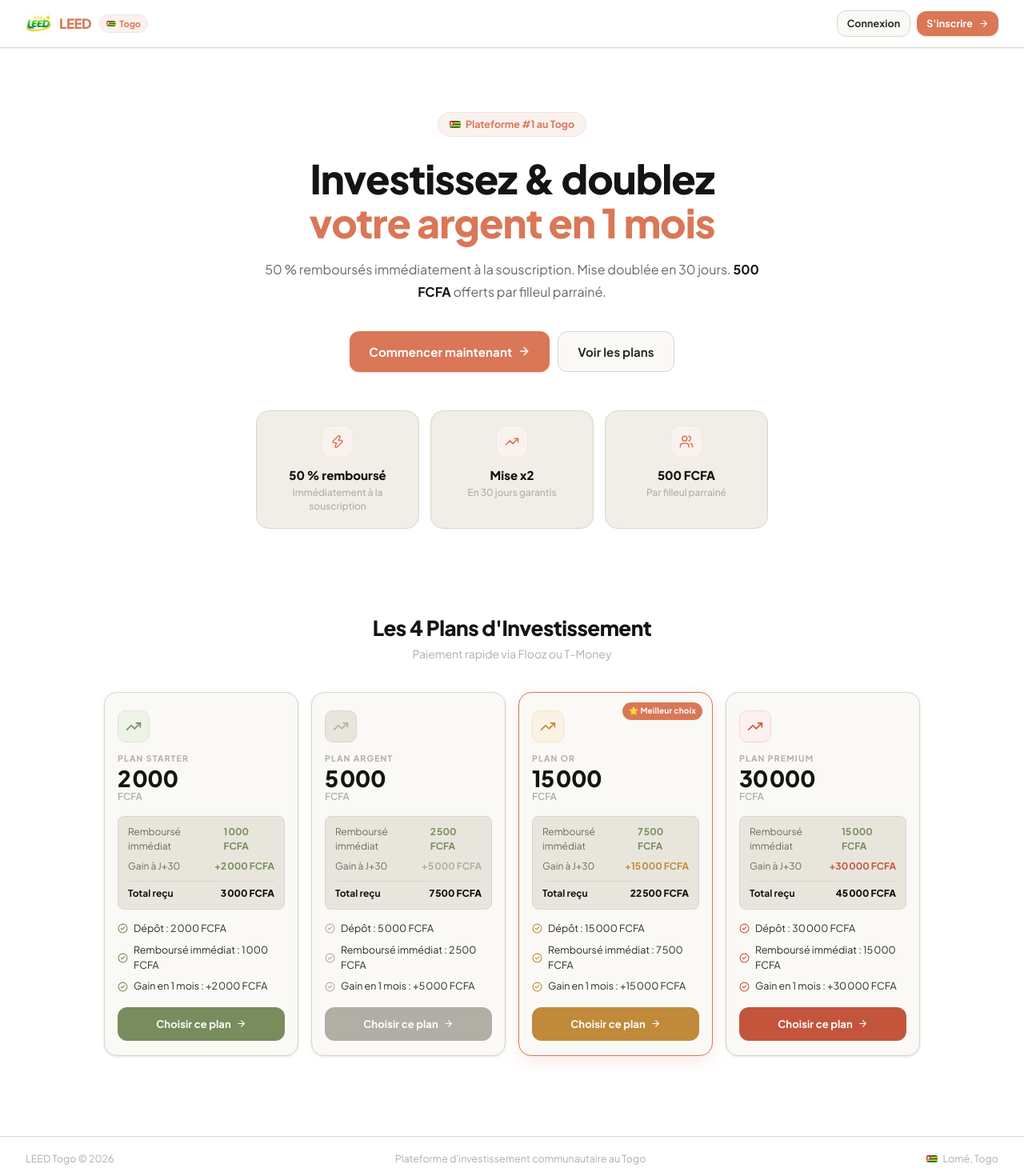
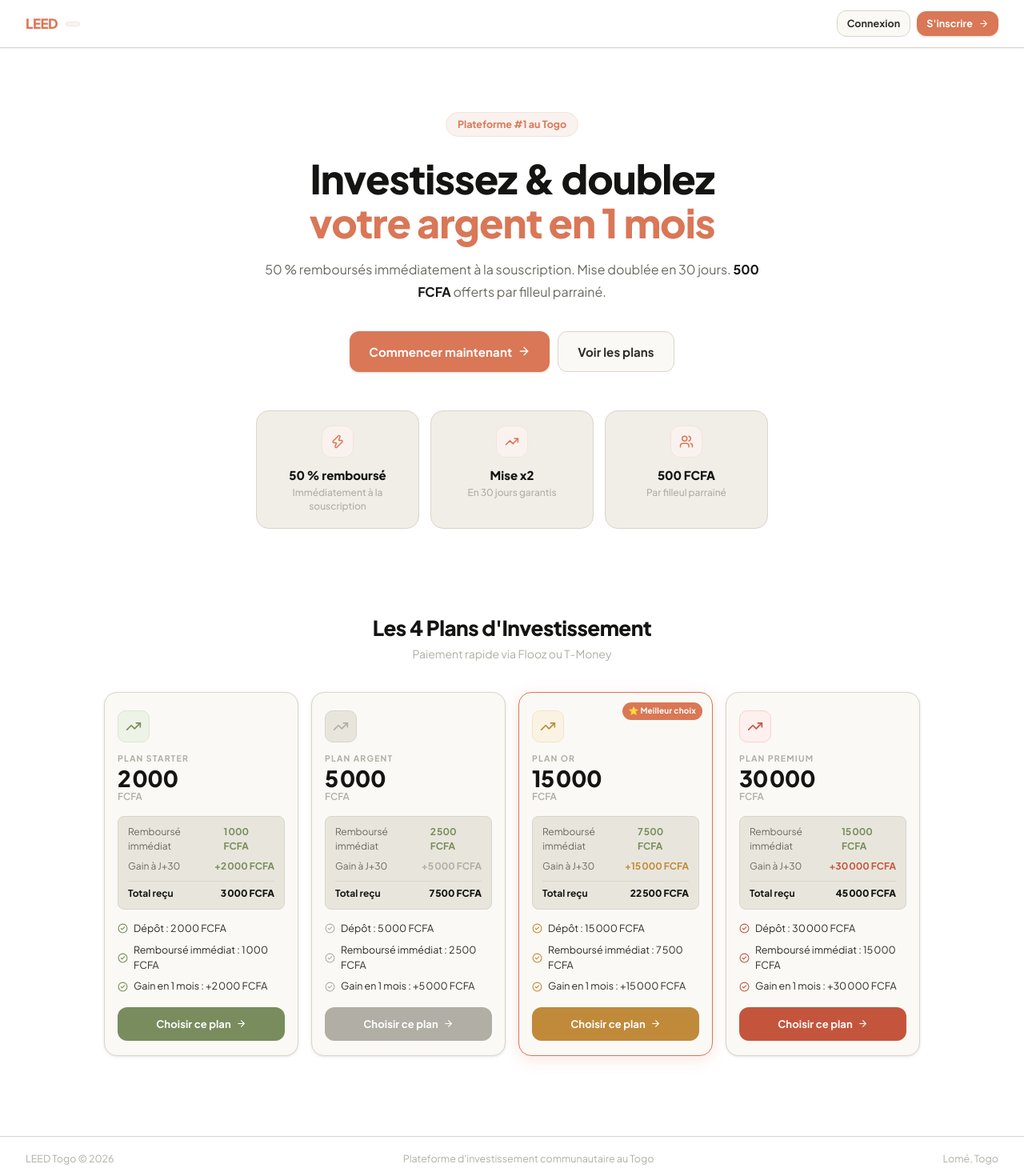
Before and after one commit to machideau/ledy, a Next.js app: page / in a window 1280 px wide. Shown: the top 1470 px of the page at 80% size. Built offline with nearby package versions, Linux system fonts and the light colour scheme.

Commit message:
sup drapeau

```diff
--- a/src/app/page.tsx
+++ b/src/app/page.tsx
@@ -26,10 +26,9 @@ export default function LandingPage() {
       {/* ── NAV ── */}
       <nav style={{ padding: '0 32px', height: '60px', display: 'flex', alignItems: 'center', justifyContent: 'space-between', borderBottom: '1px solid var(--border)', background: '#fff', position: 'sticky', top: 0, zIndex: 50, boxShadow: 'var(--shadow-xs)' }}>
         <div style={{ display: 'flex', alignItems: 'center', gap: '10px' }}>
-          <Image src="/logo.jpeg" alt="LEED" width={32} height={32} style={{ borderRadius: '8px' }} />
+          {/* <Image src="/logo.jpeg" alt="LEED" width={32} height={32} style={{ borderRadius: '8px' }} /> */}
           <span style={{ fontSize: '17px', fontWeight: 900, color: 'var(--primary)', letterSpacing: '-0.4px' }}>LEED</span>
           <div style={{ padding: '2px 8px', background: 'var(--primary-pale)', border: '1px solid var(--primary-light)', borderRadius: '20px', fontSize: '11px', fontWeight: 700, color: 'var(--primary)', display: 'flex', alignItems: 'center', gap: '4px' }}>
-            <TogoFlag size={12} /> Togo
           </div>
         </div>
         <div style={{ display: 'flex', gap: '8px', alignItems: 'center' }}>
@@ -44,7 +43,7 @@ export default function LandingPage() {
       <section style={{ padding: '80px 20px 64px', textAlign: 'center', maxWidth: '680px', margin: '0 auto' }}>
 
         <div style={{ display: 'inline-flex', alignItems: 'center', gap: '6px', padding: '5px 14px', borderRadius: '30px', background: 'var(--primary-pale)', border: '1px solid var(--primary-light)', color: 'var(--primary)', fontSize: '12.5px', fontWeight: 700, marginBottom: '24px' }}>
-          <TogoFlag size={14} /> Plateforme #1 au Togo
+          Plateforme #1 au Togo
         </div>
 
         <h1 style={{ fontSize: 'clamp(30px, 5vw, 50px)', fontWeight: 900, lineHeight: 1.1, color: 'var(--text-900)', marginBottom: '18px', letterSpacing: '-1px' }}>
@@ -143,7 +142,6 @@ export default function LandingPage() {
         <span>LEED Togo © 2026</span>
         <span>Plateforme d&apos;investissement communautaire au Togo</span>
         <div style={{ display: 'flex', alignItems: 'center', gap: '6px' }}>
-          <TogoFlag size={14} />
           <span>Lomé, Togo</span>
         </div>
       </footer>
```
